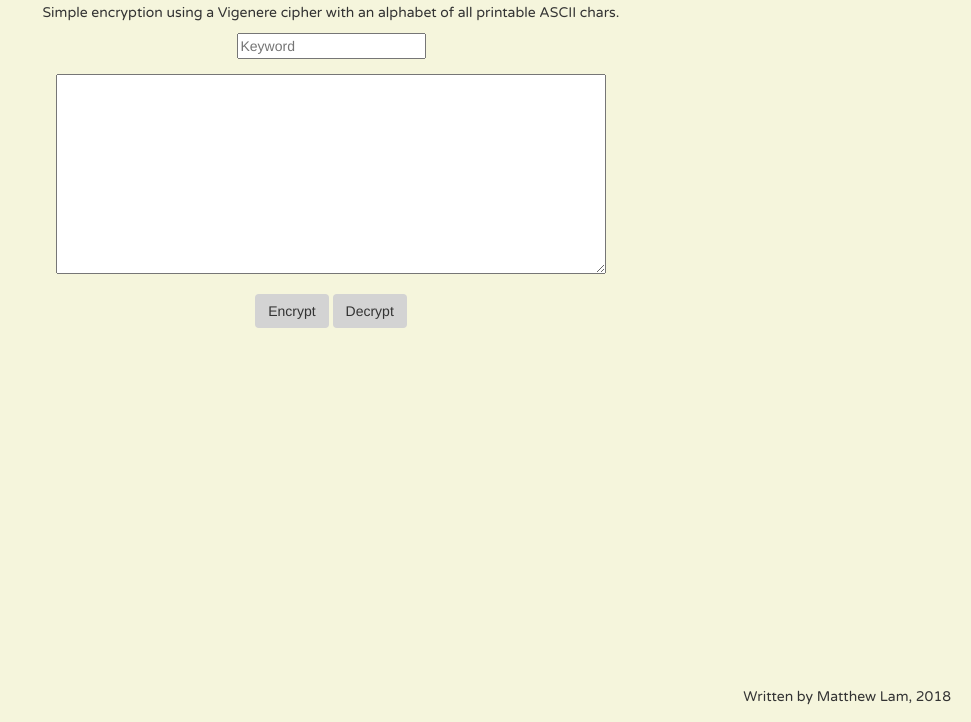
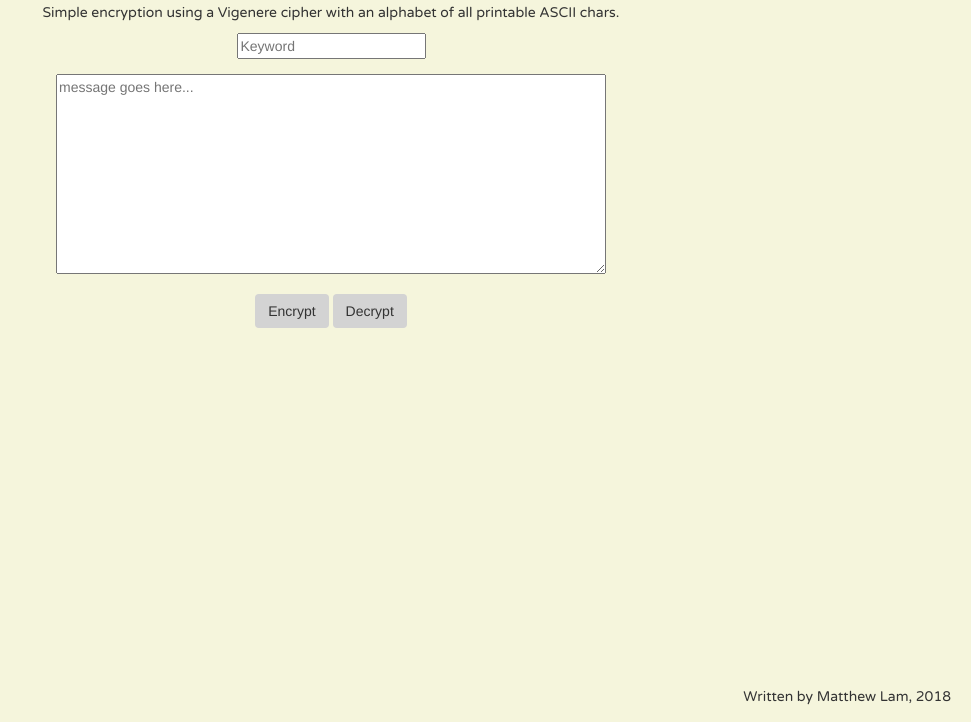
Before and after one commit to matthewlamdotjs/vigenere, a plain HTML site: page index.html in a window 1280 px wide. Shown: the part 78-800 px from the top of the page, without its empty margins (309-1280 px from the left). Drawn offline with nearby package versions, Linux system fonts and the light colour scheme.

Commit message:
add placeholder to textarea

```diff
--- a/index.html
+++ b/index.html
@@ -40,7 +40,7 @@
         <input id="decrypt" name="action" type="radio">decrypt
       </div>-->
       <div class="form-group">
-        <textarea id="message" name="message" id="message"></textarea>
+        <textarea id="message" name="message" id="message" placeholder="message goes here..."></textarea>
       </div>
       <div class="form-group">
 
```
